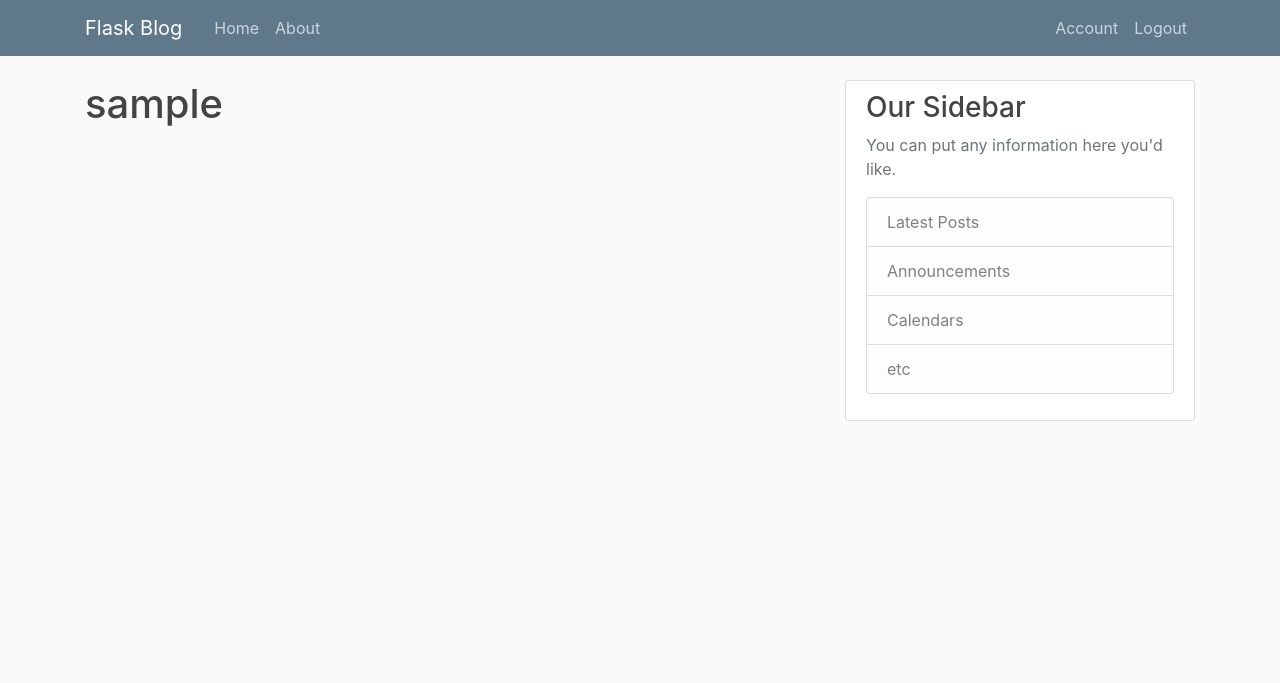
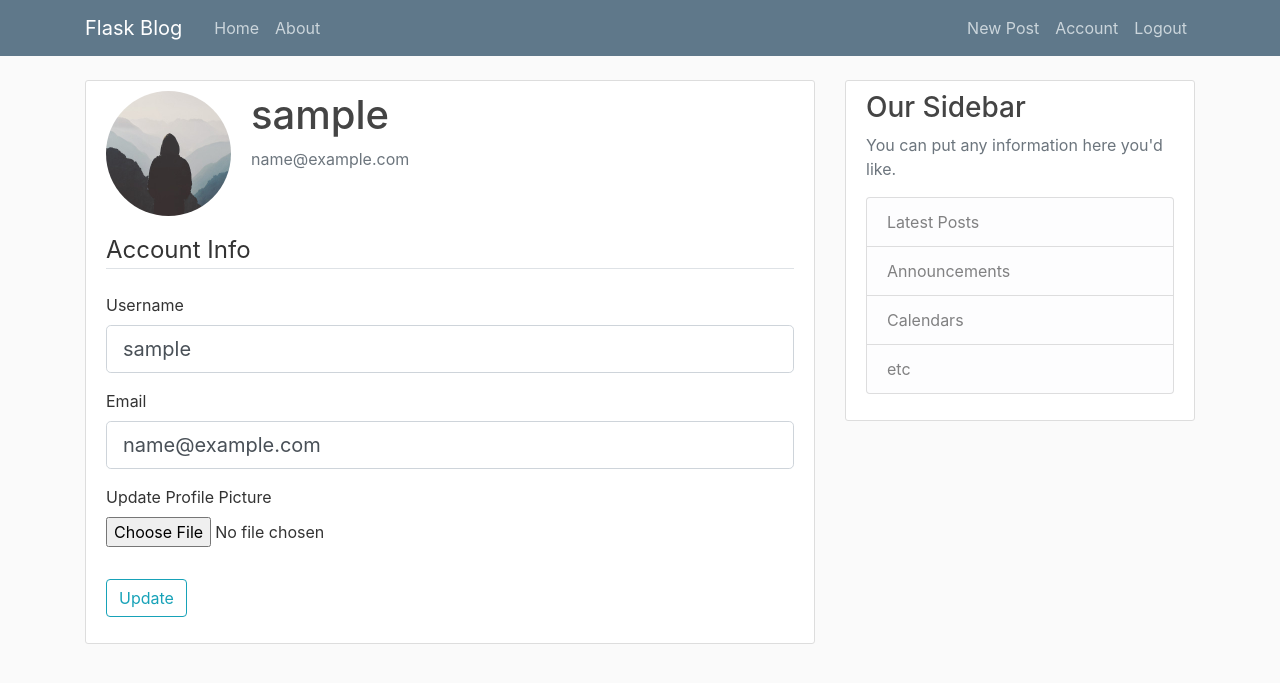
Before and after one commit to sethudi/Flask_Blog, a Flask app: page /account in a window 1280 px wide. Shown: the top 683 px of the page. Run offline with Flask 2, Linux system fonts and the light colour scheme; the visitor is signed in with stand-in values (Sample User, id 1); data comes from the database, SQL or seed files in the repository; both versions use the stored data as it was after the commit; some libraries are stand-ins or nearby versions.

Commit message:
CRUD Implemeted

```diff
--- a/flaskblog/forms.py
+++ b/flaskblog/forms.py
@@ -1,5 +1,7 @@
 from flask_wtf import FlaskForm
-from wtforms import StringField, PasswordField, SubmitField, BooleanField
+from flask_wtf.file import FileField, FileAllowed
+from flask_login import current_user
+from wtforms import StringField, PasswordField, SubmitField, BooleanField, TextAreaField
 from wtforms.validators import DataRequired, Length, Email, EqualTo, ValidationError
 from flaskblog.models import User
 
@@ -31,3 +33,28 @@ class LoginForm(FlaskForm):
                              validators=[DataRequired()])
     remember = BooleanField('Remember Me')
     submit = SubmitField('Login')
+
+class UpdateAccountForm(FlaskForm):
+    username = StringField('Username',
+                           validators=[DataRequired(), Length(min=2, max=20)])
+    email = StringField('Email',
+                        validators=[DataRequired(), Email()])
+    picture = FileField('Update Profile Picture', validators=[FileAllowed(['jpg', 'png'])])
+    submit = SubmitField('Update')
+
+    def validate_username(self, username):
+        if username.data != current_user.username:
+            user = User.query.filter_by(username=username.data).first()
+            if user:
+                raise ValidationError('That username is taken. Please choose a different one.')
+
+    def validate_email(self, email):
+        if email.data != current_user.email:
+            user = User.query.filter_by(email=email.data).first()
+            if user:
+                raise ValidationError('That email is taken. Please choose a different one.')
+
+class PostForm(FlaskForm):
+    title = StringField('Title', validators=[DataRequired()])
+    content = TextAreaField('Content', validators=[DataRequired()])
+    submit = SubmitField('Post')
--- a/flaskblog/routes.py
+++ b/flaskblog/routes.py
@@ -1,27 +1,17 @@
-from flask import render_template, url_for, flash, redirect, request
+import os
+import secrets
+from PIL import Image
+from flask import render_template, url_for, flash, redirect, request, abort
 from flaskblog import app, bcrypt, db
-from flaskblog.forms import RegistrationForm, LoginForm
+from flaskblog.forms import RegistrationForm, LoginForm, UpdateAccountForm, PostForm
 from flaskblog.models import User, Post
 from flask_login import login_user, current_user, logout_user, login_required
 
-posts = [
-    {
-        'author': 'Corey Schafer',
-        'title': 'Blog Post 1',
-        'content': 'First post content',
-        'date_posted': 'April 20, 2018'
-    },
-    {
-        'author': 'Jane Doe',
-        'title': 'Blog Post 2',
-        'content': 'Second post content',
-        'date_posted': 'April 21, 2018'
-    }
-]
 
 @app.route("/")
 @app.route("/home")
 def home():
+    posts = Post.query.all()
     return render_template("home.html", posts=posts)
 
 @app.route("/about")
@@ -62,7 +52,80 @@ def logout():
     logout_user()
     return redirect(url_for('home'))
 
-@app.route("/account")
+def save_picture(form_picture):
+    random_hex = secrets.token_hex(8)
+    _, f_ext = os.path.splitext(form_picture.filename)
+    picture_fn = random_hex + f_ext
+    picture_path = os.path.join(app.root_path, 'static/profile_pics', picture_fn)
+
+    output_size = (125, 125)
+    i = Image.open(form_picture)
+    i.thumbnail(output_size)
+    i.save(picture_path)
+
+    return picture_fn
+
+@app.route("/account", methods=["POST","GET"])
 @login_required
 def account():
-    return render_template("account.html", title='Account')
+    form = UpdateAccountForm()
+    if form.validate_on_submit():
+        if form.picture.data:
+            picture_file = save_picture(form.picture.data)
+            current_user.image_file = picture_file
+        current_user.username = form.username.data
+        current_user.email = form.email.data
+        db.session.commit()
+        flash('Your account has been updated!', 'success')
+        return redirect(url_for('account'))
+    elif request.method == 'GET':
+        form.username.data = current_user.username
+        form.email.data = current_user.email
+    image_file = url_for('static', filename='profile_pics/' + current_user.image_file)
+    return render_template("account.html", title='Account', image_file=image_file, form=form)
+
+@app.route("/post/new", methods=["POST","GET"])
+@login_required
+def new_post():
+    form = PostForm()
+    if form.validate_on_submit():
+        post = Post(title=form.title.data, content=form.content.data, author=current_user)
+        db.session.add(post)
+        db.session.commit()
+        flash('Your post has been created!', 'success')
+        return redirect(url_for('home'))
+    return render_template("create_post.html", title="New Post", form = form, legend="New Post")
+
+@app.route("/post/<int:post_id>")
+def post(post_id):
+    post = Post.query.get_or_404(post_id)
+    return render_template('post.html', title=post.title, post=post)
+
+@app.route("/post/<int:post_id>/update" , methods=["POST","GET"])
+@login_required
+def update_post(post_id):
+    post = Post.query.get_or_404(post_id)
+    if post.author != current_user:
+        abort(403)
+    form = PostForm()
+    if form.validate_on_submit():
+        post.title = form.title.data
+        post.content = form.content.data
+        db.session.commit()
+        flash('Your post has been updated!', 'success')
+        return redirect(url_for('post', post_id=post_id))
+    elif request.method == 'GET':
+        form.title.data = post.title
+        form.content.data = post.content
+    return render_template("create_post.html", title="Update Post", form = form, legend="Update Post")
+
+@app.route("/post/<int:post_id>/delete" , methods=["POST"])
+@login_required
+def delete_post(post_id):
+    post = Post.query.get_or_404(post_id)
+    if post.author != current_user:
+        abort(403)
+    db.session.delete(post)
+    db.session.commit()
+    flash('Your post has been deleted!', 'success')
+    return redirect(url_for('home'))
--- a/flaskblog/templates/account.html
+++ b/flaskblog/templates/account.html
@@ -1,4 +1,58 @@
 {% extends "layout.html" %}
 {% block content %}
-    <h1>{{ current_user.username }}</h1>
+    <div class="content-section">
+        <div class="media">
+            <img class="rounded-circle account-img" src="{{ image_file }}">
+            <div class="media-body">
+            <h2 class="account-heading">{{ current_user.username }}</h2>
+            <p class="text-secondary">{{ current_user.email }}</p>
+            </div>
+        </div>
+            <form method="POST" action="" enctype="multipart/form-data">
+                {{ form.hidden_tag() }}
+                <fieldset class="form-group">
+                    <legend class="border-bottom mb-4">Account Info</legend>
+                    <div class="form-group">
+                        {{ form.username.label(class="form-control-label") }}
+
+                        {% if form.username.errors %}
+                            {{ form.username(class="form-control form-control-lg is-invalid") }}
+                                <div class="invalid-feedback">
+                                    {% for error in form.username.errors %}
+                                        <span>{{ error }}</span>
+                                    {% endfor %}
+                                </div>
+                        {% else %}
+                            {{ form.username(class="form-control form-control-lg") }}
+                        {% endif %}
+
+                    </div>
+                    <div class="form-group">
+                        {{ form.email.label(class="form-control-label") }}
+                        {% if form.email.errors %}
+                            {{ form.email(class="form-control form-control-lg is-invalid") }}
+                                <div class="invalid-feedback">
+                                    {% for error in form.email.errors %}
+                                        <span>{{ error }}</span>
+                                    {% endfor %}
+                                </div>
+                        {% else %}
+                            {{ form.email(class="form-control form-control-lg") }}
+                        {% endif %}
+                    </div>
+                    <div class="form-group">
+                        {{ form.picture.label() }}
+                        {{ form.picture(class="form-control-file") }}
+                        {% if form.picture.errors %}
+                            {% for error in form.picture.errors %}
+                                <span class="text-danger">{{ error }}</span></br>
+                            {% endfor %}
+                        {% endif %}
+                    </div>
+                </fieldset>
+                <div class="form-group">
+                    {{ form.submit(class="btn btn-outline-info") }}
+                </div>
+            </form>
+    </div>
 {% endblock content %}
--- a/flaskblog/templates/layout.html
+++ b/flaskblog/templates/layout.html
@@ -36,6 +36,7 @@
               <!-- Navbar Right Side -->
               <div class="navbar-nav">
                 {% if current_user.is_authenticated %}
+                <a class="nav-item nav-link" href="{{ url_for('new_post')}}">New Post</a>
                 <a class="nav-item nav-link" href="{{ url_for('account')}}">Account</a>
                   <a class="nav-item nav-link" href="{{ url_for('logout')}}">Logout</a>
                 {% else %}
```
Also changed, not shown: flaskblog/templates/create_post.html (added, +41 -0 lines), flaskblog/templates/home.html (+4 -3 lines), flaskblog/templates/post.html (added, +39 -0 lines), flaskblog/static/profile_pics/9b2c7a87dea70783.jpg (added), flaskblog/static/profile_pics/a09d5c09e00f6076.jpg (added), flaskblog/static/profile_pics/default.jpg (added), instance/site.db.
